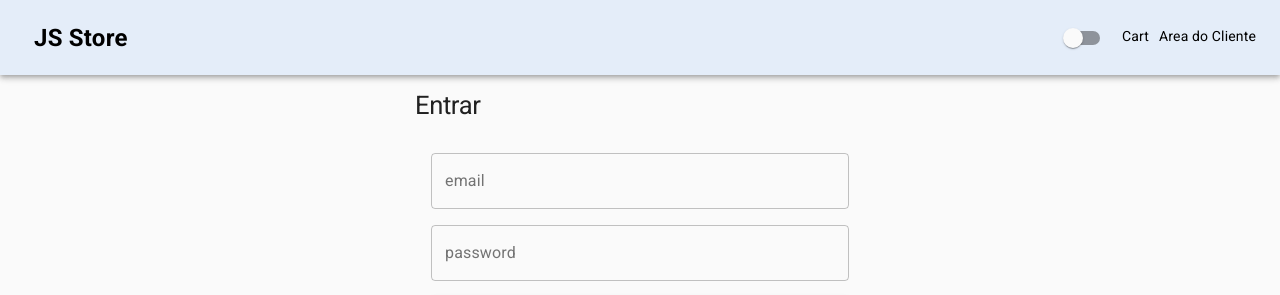
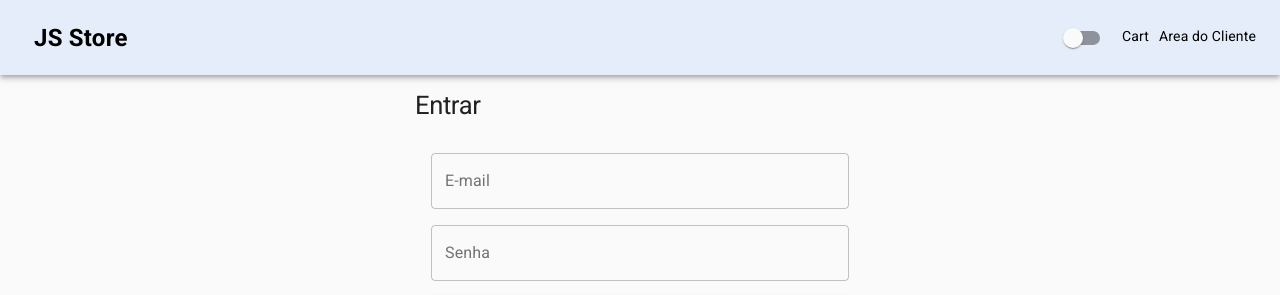
Before and after one commit to jaisonluizaliev/JSStore, a Next.js app: page /login in a window 1280 px wide. Shown: the top 295 px of the page. Built offline with nearby package versions, Linux system fonts and the light colour scheme.

Commit message:
Login and Register Form Validation

```diff
--- a/package.json
+++ b/package.json
@@ -14,10 +14,12 @@
     "react-dom": "17.0.2",
     "js-cookie": "^2.2.1",
     "next-connect": "^0.10.1",
+    "notistack": "^1.0.9",
     "bcryptjs": "^2.4.3",
     "jsonwebtoken": "^8.5.1",
     "axios": "^0.21.1",
-    "mongoose": "^5.13.2"
+    "mongoose": "^5.13.2",
+    "react-hook-form": "^7.11.0"
   },
   "devDependencies": {
     "eslint": "8.4.1",
--- a/pages/_app.js
+++ b/pages/_app.js
@@ -1,3 +1,4 @@
+import { SnackbarProvider } from 'notistack';
 import { useEffect } from 'react';
 import '../styles/globals.css';
 import { StoreProvider } from '../utils/Store';
@@ -10,9 +11,11 @@ function MyApp({ Component, pageProps }) {
     }
   }, []);
   return (
-    <StoreProvider >
-      <Component {...pageProps} />;
-    </StoreProvider>
+    <SnackbarProvider anchorOrigin={{ vertical: 'top', horizontal: 'center' }}>
+      <StoreProvider>
+        <Component {...pageProps} />;
+      </StoreProvider>
+    </SnackbarProvider>
   );
 }
 
--- a/pages/api/users/login.js
+++ b/pages/api/users/login.js
@@ -20,7 +20,7 @@ handler.post( async (req, res) => {
       isAdmin: user.isAdmin,
     });
   } else {
-    res.status(401).send({message: 'Invalid user and password'});
+    res.status(401).send({message: 'Invalid email and password'});
   }
 })
 
--- a/pages/login.js
+++ b/pages/login.js
@@ -1,4 +1,4 @@
-import React, { useState, useEffect, useContext } from 'react';
+import React, { useEffect, useContext } from 'react';
 import NextLink from 'next/link';
 import Layout from '../components/Layout';
 import useStyles from '../styles/styles';
@@ -14,8 +14,16 @@ import axios from 'axios';
 import { useRouter } from 'next/router';
 import { Store } from '../utils/Store';
 import Cookies from 'js-cookie';
+import { Controller, useForm } from 'react-hook-form';
+import { useSnackbar } from 'notistack';
 
 export default function Login() {
+  const { enqueueSnackbar, closeSnackbar } = useSnackbar();
+  const {
+    handleSubmit,
+    control,
+    formState: { errors },
+  } = useForm();
   const router = useRouter();
   const { redirect } = router.query;
   const { state, dispatch } = useContext(Store);
@@ -27,13 +35,10 @@ export default function Login() {
     // eslint-disable-next-line react-hooks/exhaustive-deps
   }, []);
 
-  const [email, setEmail] = useState();
-  const [password, setPassword] = useState();
-
   const styles = useStyles();
 
-  const submitHandler = async (e) => {
-    e.preventDefault();
+  const submitHandler = async ({ email, password }) => {
+    closeSnackbar();
     try {
       const { data } = await axios.post('/api/users/login', {
         email,
@@ -43,35 +48,76 @@ export default function Login() {
       Cookies.set('userInfo', data);
       router.push(redirect || '/');
     } catch (err) {
-      alert(err.response.data ? err.response.data.messsage : err.message);
+      enqueueSnackbar(
+        err.response.data ? err.response.data.messsage : err.message,
+        { variant: 'senha invalida' }
+      );
     }
   };
 
   return (
     <Layout title="Entrar">
-      <form onSubmit={submitHandler} className={styles.form}>
+      <form onSubmit={handleSubmit(submitHandler)} className={styles.form}>
         <Typography variant="h1" component="h1">
           Entrar
         </Typography>
         <List>
           <ListItem>
+            <Controller
+              name="email"
+              control={control}
+              defaultValue=""
+              rules={{
+                required: true,
+                pattern: /^[a-z0-9._%+-]+@[a-z0-9.-]+\.[a-z]{2,4}$/,
+              }}
+              render={({ field }) => (
                 <TextField
                   variant="outlined"
                   fullWidth
                   id="email"
-              label="email"
+                  label="E-mail"
                   inputProps={{ type: 'email' }}
-              onChange={(e) => setEmail(e.target.value)}
+                  error={Boolean(errors.email)}
+                  helperText={
+                    errors.email
+                      ? errors.email.type === 'pattern'
+                        ? 'Este email não é valido'
+                        : 'O e-mail é obrigatório'
+                      : ''
+                  }
+                  {...field}
+                />
+              )}
             />
           </ListItem>
           <ListItem>
+            <Controller
+              name="password"
+              control={control}
+              defaultValue=""
+              rules={{
+                required: true,
+                minLength: 6
+              }}
+              render={({ field }) => (
                 <TextField
                   variant="outlined"
                   fullWidth
                   id="password"
-              label="password"
+                  label="Senha"
                   inputProps={{ type: 'password' }}
-              onChange={(e) => setPassword(e.target.value)}
+                  error={Boolean(errors.password)}
+                  helperText={
+                    errors.password
+                      ? errors.password.type === 'minLength'
+                        ? 'A senha deve ser maior que 5 digitos'
+                        : 'O campo senha é obrigatória'
+                      : ''
+                  }
+                  {...field}
+                />
+              )}
             />
           </ListItem>
           <ListItem>
```
Also changed, not shown: pages/register.js (+94 -15 lines), 1 other file (tests, documents, lock files or other folders). Lines whose indentation alone changed are shown as unchanged.
